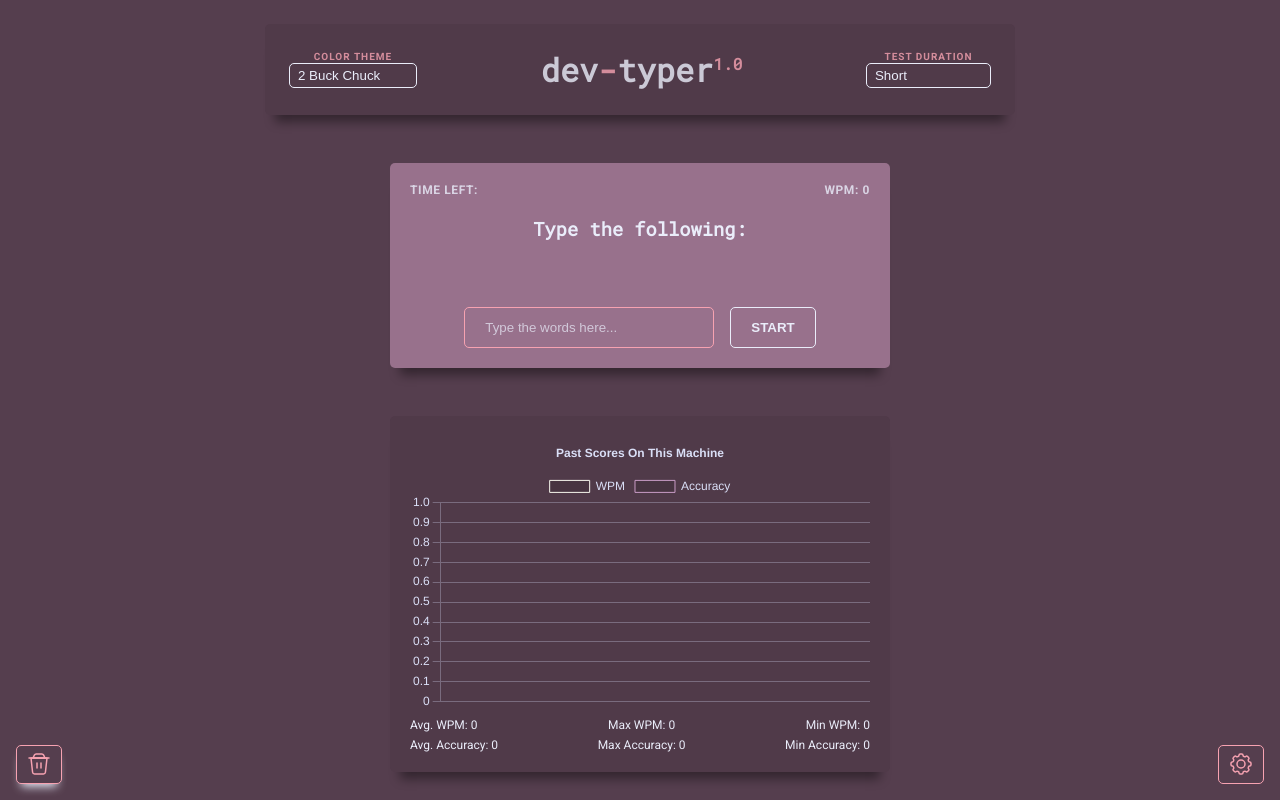
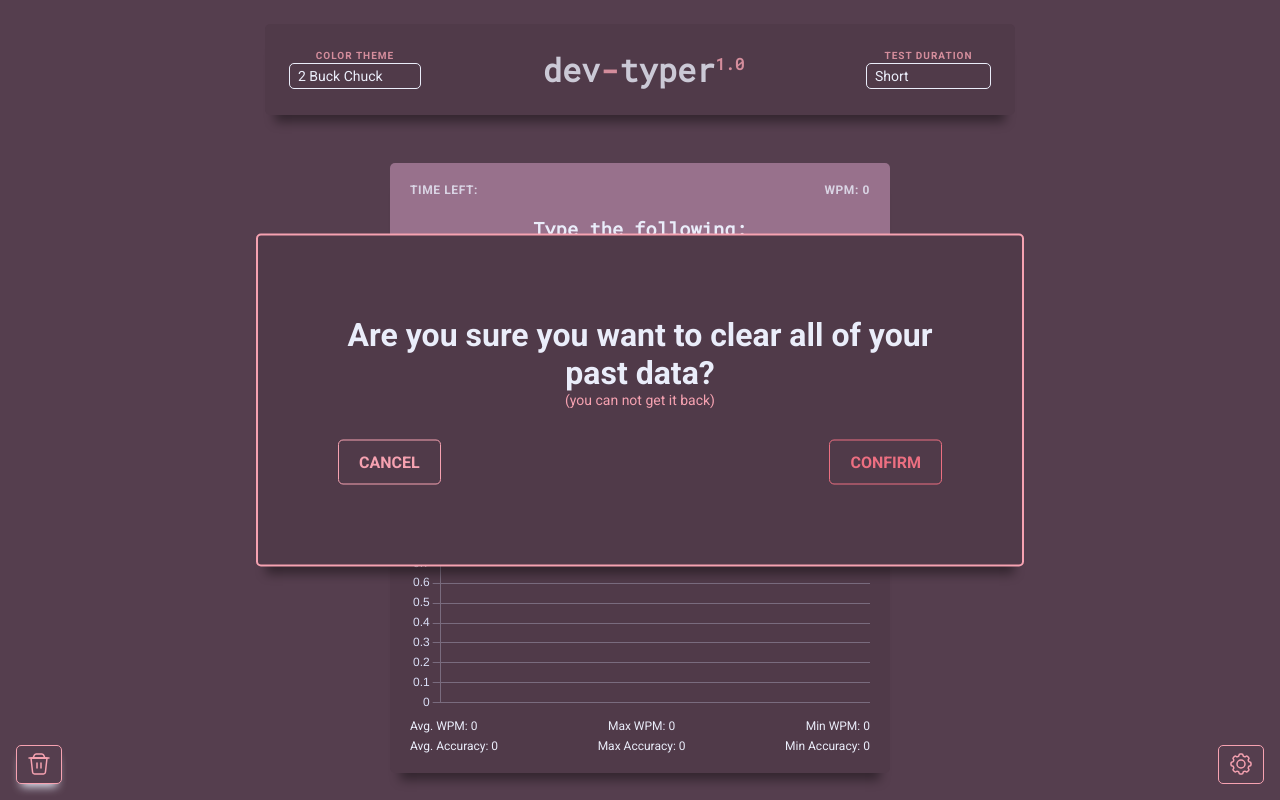
Before and after one commit to jwilhoit83/typing-practice, a website: page index.html in a window 1280 px wide. Both pictures are taken after a click on the button 39 px from the left and 764 px from the top of the page. Drawn offline with nearby package versions, Linux system fonts and the light colour scheme.

Commit message:
added confirmation modal for data clearing

```diff
--- a/index.html
+++ b/index.html
@@ -6,8 +6,7 @@
     <meta http-equiv="X-UA-Compatible" content="IE=edge">
     <meta name="viewport" content="width=device-width, initial-scale=1.0">
     <link rel="icon" href="keyboard.svg" type="image/x-icon">
-    <link href="https://fonts.googleapis.com/icon?family=Material+Icons+Outlined" rel="stylesheet">
-
+    <!-- <link href="https://fonts.googleapis.com/icon?family=Material+Icons+Outlined" rel="stylesheet"> -->
     <link rel="stylesheet" href="style.css">
     <link rel="stylesheet" href="themes.css">
     <title>dev-typer</title>
@@ -44,7 +43,7 @@
             </form>
         </div>
     </header>
-    <div class="flex">
+    <section class="flex">
         <div id='test-container' class="test-container">
             <div class="scoreboard">
                 <p class="time-container">
@@ -91,6 +90,16 @@
                 <p>Min Accuracy: <span id='min-acc'></span></p>
             </div>
         </div>
+    </section>
+    <div id='confirmation-modal' class="confirmation-modal">
+        <div>
+            <h1>Are you sure you want to clear all of your past data?</h1>
+            <p class='modal-muted'>(you can not get it back)</p>
+        </div>
+        <div class="flex-btns">
+            <div id='modal-cancel' class="btn">Cancel</div>
+            <div id='modal-confirm' class="btn modal-confirm">Confirm</div>
+        </div>
     </div>
     <div class="footer">
         <button id="clear-data-btn" class="btn icon-btn" title='Clear Past Chart Data'>
--- a/script.js
+++ b/script.js
@@ -9,6 +9,9 @@ const accuracy = document.getElementById('accuracy')
 const resetBtn = document.getElementById('reset')
 const startBtn = document.getElementById('start-btn')
 const cancelBtn = document.getElementById('cancel-btn')
+const modalCancelBtn = document.getElementById('modal-cancel')
+const modalConfirmBtn = document.getElementById('modal-confirm')
+const confirmationModal = document.getElementById('confirmation-modal')
 const settingsBtn = document.getElementById('settings-btn')
 const clearBtn = document.getElementById('clear-data-btn')
 const settings = document.getElementById('settings')
@@ -322,6 +325,14 @@ themeSelect.addEventListener('change', e => {
 })
 
 clearBtn.addEventListener('click', () => {
+  confirmationModal.style.display = 'flex'
+})
+
+modalCancelBtn.addEventListener('click', () => {
+  confirmationModal.style.display = 'none'
+})
+
+modalConfirmBtn.addEventListener('click', () => {
   localStorage.clear()
   progressChart.destroy()
   scoresArr = []
@@ -329,4 +340,5 @@ clearBtn.addEventListener('click', () => {
   accuracyArr = []
   wpmArr = []
   createChart()
+  confirmationModal.style.display = 'none'
 })
--- a/style.css
+++ b/style.css
@@ -7,7 +7,7 @@
 
 :root {
   --primary: #563e4f;
-  --primary-container: hsl(318, 16%, 27%);
+  --primary-container: rgb(80, 58, 73);
   --primary-text: #d9def7;
   --secondary: #98718c;
   --accent: #ced4f3;
@@ -120,6 +120,8 @@ option {
 .duration-select,
 .theme-select,
 .text-input {
+  font-family: inherit;
+  font-size: 0.875rem;
   width: 100%;
   min-width: 125px;
   max-width: 250px;
@@ -320,9 +322,50 @@ option {
   padding: 1em;
 }
 
-/* -------------------------------------------- */
+/* ---------------------- */
+/* ---- Modal styles ---- */
+/* ---------------------- */
+
+.confirmation-modal {
+  display: none;
+  position: absolute;
+  top: 50%;
+  left: 50%;
+  width: 60%;
+  transform: translateX(-50%) translateY(-50%);
+  background-color: var(--primary-container);
+  color: var(--primary-text);
+  border: 2px solid var(--accent);
+  border-radius: 5px;
+  box-shadow: var(--container-shadow);
+  text-align: center;
+  flex-direction: column;
+  justify-content: space-between;
+  align-items: center;
+  padding: 5em;
+  gap: 2em;
+}
+
+.modal-muted {
+  color: var(--accent);
+  font-size: 0.875rem;
+}
+
+.flex-btns {
+  display: flex;
+  width: 100%;
+  justify-content: space-between;
+  align-items: center;
+}
+
+.modal-confirm {
+  color: var(--warning);
+  border-color: var(--warning);
+}
+
+/* ----------------------- */
 /* ---- Media queries ---- */
-/* -------------------------------------------- */
+/* ----------------------- */
 
 @media (max-width: 625px) {
   :root {
--- a/themes.css
+++ b/themes.css
@@ -4,7 +4,7 @@
   --secondary: #616161;
   --accent: #e0e0e0;
   --primary-text: #eeeeee;
-  --warning: #f6ae2d;
+  --warning: #ec6f81;
   --success: #8db580;
   --chart-text: #eeeeee;
   --chart-text-faded: rgba(238, 238, 238, 0.3);
@@ -19,7 +19,7 @@
   --secondary: #eeeeee;
   --accent: #424242;
   --primary-text: #757575;
-  --warning: #f6ae2d;
+  --warning: #ec6f81;
   --success: #8db580;
   --chart-text: #757575;
   --chart-text-faded: rgba(117, 117, 117, 0.3);
@@ -35,7 +35,7 @@
   --secondary: #98718c;
   --accent: #f6a2b1;
   --primary-text: #eaedfa;
-  --warning: #f6ae2d;
+  --warning: #ec6f81;
   --success: #8db580;
   --chart-text: #dadff7;
   --chart-text-faded: rgba(218, 223, 247, 0.3);
@@ -82,7 +82,7 @@
   --accent: #ed9390;
   --primary-text: #a2c3a4;
   --success: #8ce481;
-  --warning: #ed9390;
+  --warning: #ec6f81;
   --chart-text: #a2c3a4;
   --chart-text-faded: rgba(162, 195, 164, 0.3);
   --chart-primary: #ed9390;
```
